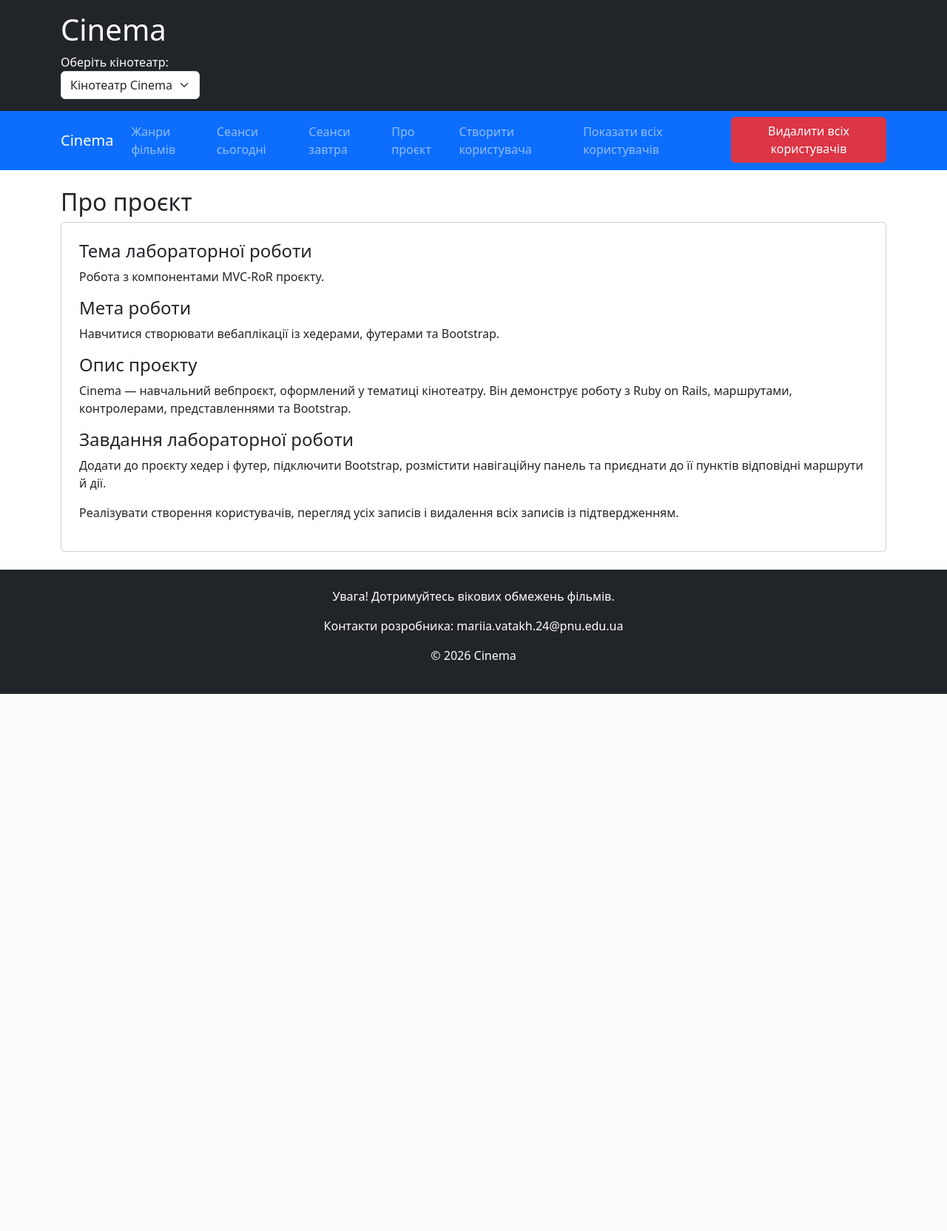
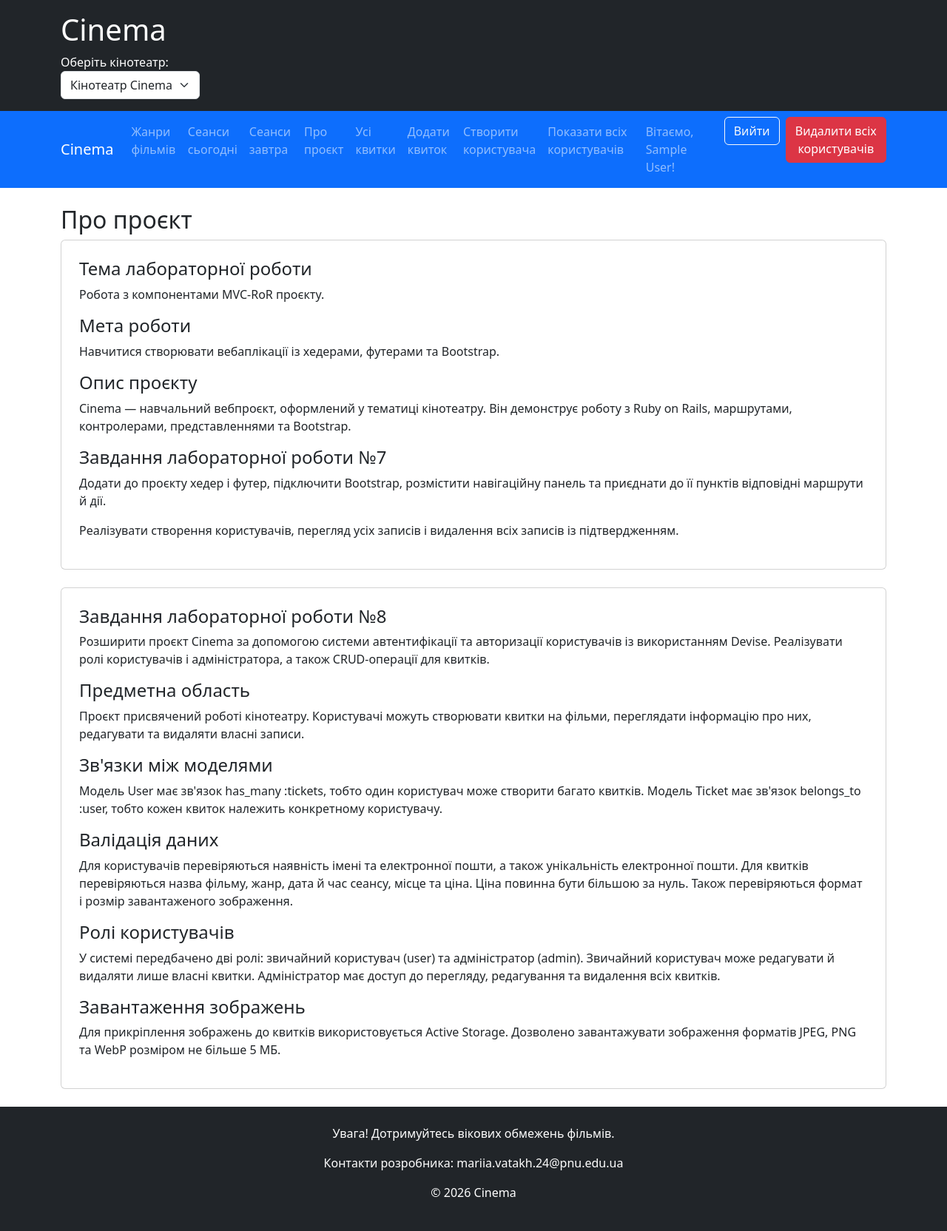
Before and after one commit to MariaVatah/ruby-labs, a Rails app: page /about in a window 1280 px wide. Shown: the whole page at 74% size. Before the commit the page ends 938 px from the top, so only its background shows below. Run offline with Rails 7, Linux system fonts and the light colour scheme; the visitor is signed in with stand-in values (Sample User, id 1); some libraries are stand-ins or nearby versions.

Commit message:
Implement ticket CRUD and user profile views

```diff
--- /dev/null
+++ b/Lab7RailsApp/app/helpers/tickets_helper.rb
@@ -0,0 +1,2 @@
+module TicketsHelper
+end
--- a/Lab7RailsApp/app/views/layouts/application.html.erb
+++ b/Lab7RailsApp/app/views/layouts/application.html.erb
@@ -58,6 +58,16 @@
               <a class="nav-link" href="/about">Про проєкт</a>
             </li>
 
+            <% if user_signed_in? %>
+              <li class="nav-item">
+                <%= link_to "Усі квитки", tickets_path, class: "nav-link" %>
+              </li>
+
+              <li class="nav-item">
+                <%= link_to "Додати квиток", new_ticket_path, class: "nav-link" %>
+              </li>
+            <% end %>
+
             <li class="nav-item">
               <a class="nav-link" href="/users/new">Створити користувача</a>
             </li>
@@ -65,6 +75,29 @@
             <li class="nav-item">
               <a class="nav-link" href="/users">Показати всіх користувачів</a>
             </li>
+
+            <% if user_signed_in? %>
+              <li class="nav-item">
+                <span class="nav-link">
+                  Вітаємо, <%= current_user.name %>!
+                </span>
+              </li>
+
+              <li class="nav-item">
+                <%= button_to "Вийти",
+                    destroy_user_session_path,
+                    method: :delete,
+                    class: "btn btn-outline-light ms-2" %>
+              </li>
+            <% else %>
+              <li class="nav-item">
+                <%= link_to "Увійти", new_user_session_path, class: "nav-link" %>
+              </li>
+
+              <li class="nav-item">
+                <%= link_to "Реєстрація", new_user_registration_path, class: "nav-link" %>
+              </li>
+            <% end %>
 
             <li class="nav-item">
               <%= button_to "Видалити всіх користувачів",
--- a/Lab7RailsApp/app/views/pages/about.html.erb
+++ b/Lab7RailsApp/app/views/pages/about.html.erb
@@ -1,3 +1,4 @@
+
 <h2>Про проєкт</h2>
 
 <div class="card p-4 mb-4">
@@ -17,7 +18,7 @@
     контролерами, представленнями та Bootstrap.
   </p>
 
-  <h4>Завдання лабораторної роботи</h4>
+  <h4>Завдання лабораторної роботи №7</h4>
   <p>
     Додати до проєкту хедер і футер, підключити Bootstrap,
     розмістити навігаційну панель та приєднати до її пунктів
@@ -29,3 +30,52 @@
     і видалення всіх записів із підтвердженням.
   </p>
 </div>
+
+<div class="card p-4 mb-4">
+  <h4>Завдання лабораторної роботи №8</h4>
+  <p>
+    Розширити проєкт Cinema за допомогою системи автентифікації
+    та авторизації користувачів із використанням Devise.
+    Реалізувати ролі користувачів і адміністратора,
+    а також CRUD-операції для квитків.
+  </p>
+
+  <h4>Предметна область</h4>
+  <p>
+    Проєкт присвячений роботі кінотеатру. Користувачі можуть
+    створювати квитки на фільми, переглядати інформацію про них,
+    редагувати та видаляти власні записи.
+  </p>
+
+  <h4>Зв'язки між моделями</h4>
+  <p>
+    Модель User має зв'язок has_many :tickets, тобто один
+    користувач може створити багато квитків.
+    Модель Ticket має зв'язок belongs_to :user, тобто кожен
+    квиток належить конкретному користувачу.
+  </p>
+
+  <h4>Валідація даних</h4>
+  <p>
+    Для користувачів перевіряються наявність імені та електронної
+    пошти, а також унікальність електронної пошти.
+    Для квитків перевіряються назва фільму, жанр, дата й час сеансу,
+    місце та ціна. Ціна повинна бути більшою за нуль.
+    Також перевіряються формат і розмір завантаженого зображення.
+  </p>
+
+  <h4>Ролі користувачів</h4>
+  <p>
+    У системі передбачено дві ролі: звичайний користувач (user)
+    та адміністратор (admin). Звичайний користувач може редагувати
+    й видаляти лише власні квитки. Адміністратор має доступ
+    до перегляду, редагування та видалення всіх квитків.
+  </p>
+
+  <h4>Завантаження зображень</h4>
+  <p>
+    Для прикріплення зображень до квитків використовується
+    Active Storage. Дозволено завантажувати зображення форматів
+    JPEG, PNG та WebP розміром не більше 5 МБ.
+  </p>
+</div>
--- a/Lab7RailsApp/config/routes.rb
+++ b/Lab7RailsApp/config/routes.rb
@@ -2,6 +2,7 @@ Rails.application.routes.draw do
   devise_for :users
 
   resources :users
+  resources :tickets
   delete "users/destroy_all", to: "users#destroy_all", as: :destroy_all_users
 
   root "users#index"
```
Also changed, not shown: Lab7RailsApp/app/controllers/tickets_controller.rb (added, +66 -0 lines), Lab7RailsApp/app/views/tickets/edit.html.erb (added, +57 -0 lines), Lab7RailsApp/app/views/tickets/index.html.erb (added, +34 -0 lines), Lab7RailsApp/app/views/tickets/new.html.erb (added, +52 -0 lines), Lab7RailsApp/app/views/tickets/show.html.erb (added, +28 -0 lines), Lab7RailsApp/app/views/users/show.html.erb (+36 -0 lines), Lab7RailsApp/test/controllers/tickets_controller_test.rb (added, +7 -0 lines).
